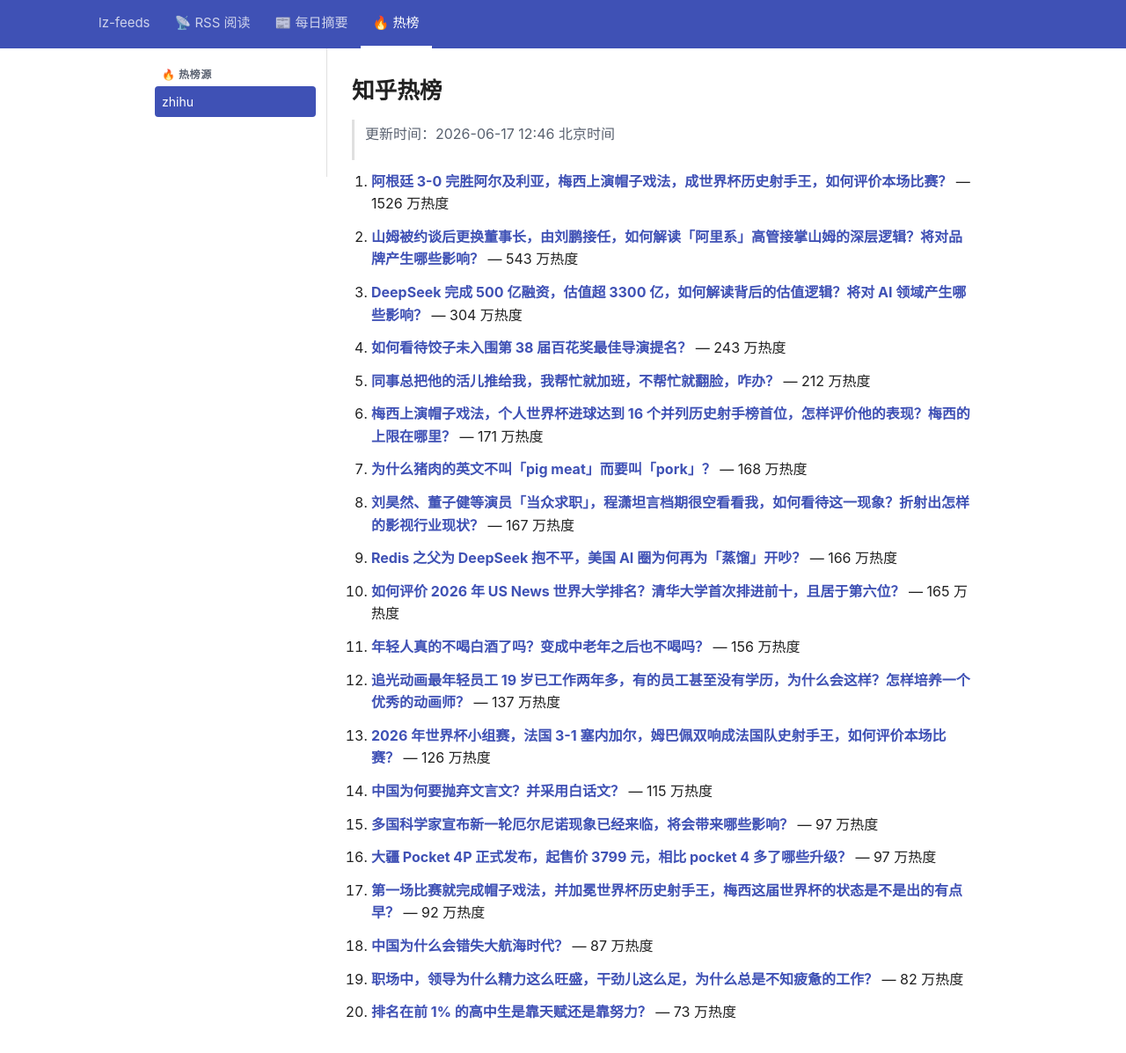
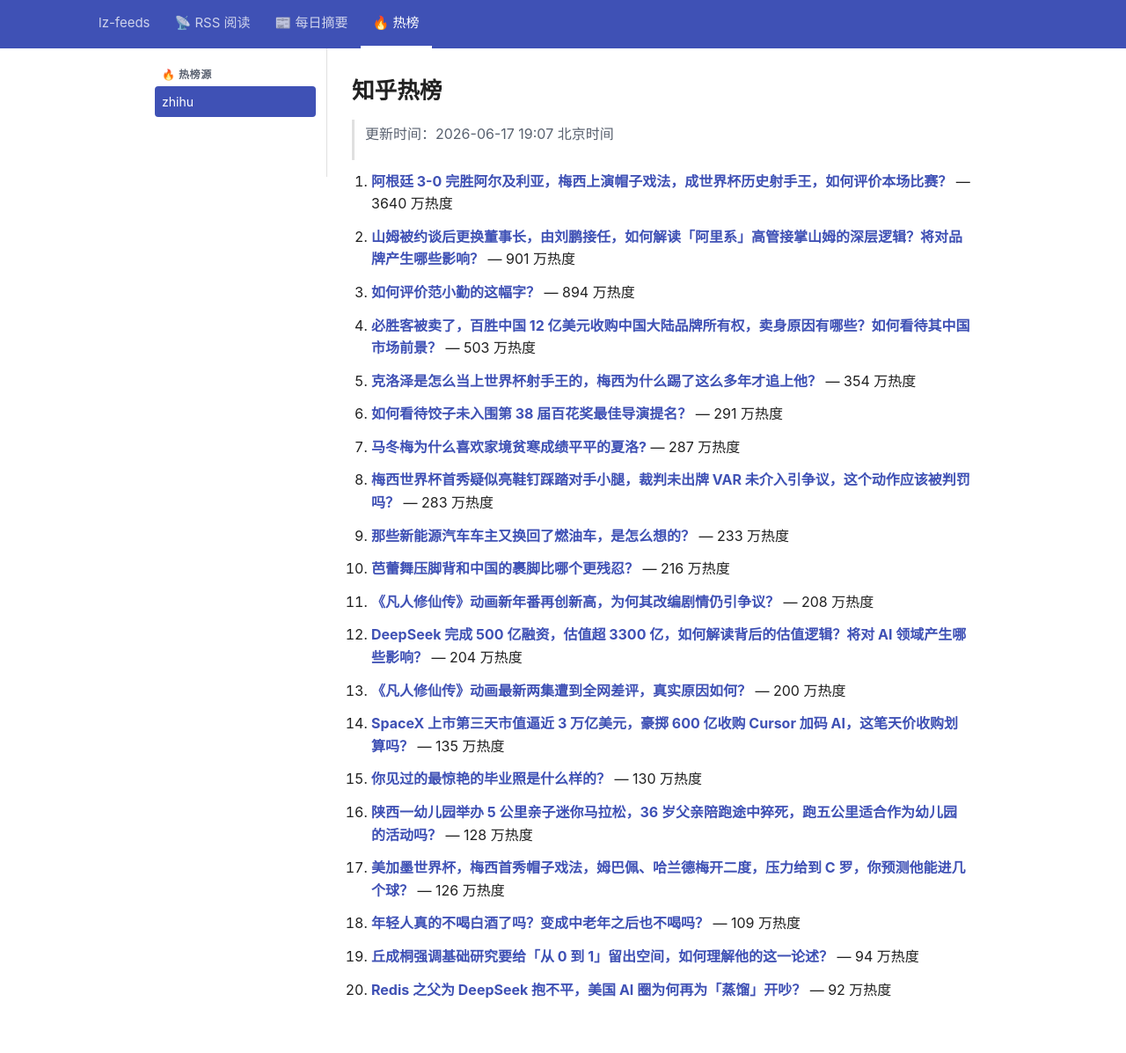
Before and after one commit to lizhang0101/lz-feeds, a Jekyll site: the page built from _hotlist/zhihu.md, in a window 1280 px wide and 1228 px high. Shown: the top 1197 px of the window at 88% size. Built offline with Jekyll 4.4.1, drawn with Linux system fonts in a browser that asks for light colours.

Commit message:
hotlist: 2026-06-17T11:07Z

```diff
--- a/_hotlist/zhihu.md
+++ b/_hotlist/zhihu.md
@@ -1,48 +1,48 @@
 ---
-updated: 2026-06-17 12:46 北京时间
+updated: 2026-06-17 19:07 北京时间
 count: 20
 ---
 
 # 知乎热榜
 
-> 更新时间：2026-06-17 12:46 北京时间
+> 更新时间：2026-06-17 19:07 北京时间
 
-1. **[阿根廷 3-0 完胜阿尔及利亚，梅西上演帽子戏法，成世界杯历史射手王，如何评价本场比赛？](https://www.zhihu.com/question/2050226064647877593)** — 1526 万热度
+1. **[阿根廷 3-0 完胜阿尔及利亚，梅西上演帽子戏法，成世界杯历史射手王，如何评价本场比赛？](https://www.zhihu.com/question/2050226064647877593)** — 3640 万热度
 
-2. **[山姆被约谈后更换董事长，由刘鹏接任，如何解读「阿里系」高管接掌山姆的深层逻辑？将对品牌产生哪些影响？](https://www.zhihu.com/question/2050339845675771147)** — 543 万热度
+2. **[山姆被约谈后更换董事长，由刘鹏接任，如何解读「阿里系」高管接掌山姆的深层逻辑？将对品牌产生哪些影响？](https://www.zhihu.com/question/2050339845675771147)** — 901 万热度
 
-3. **[DeepSeek 完成 500 亿融资，估值超 3300 亿，如何解读背后的估值逻辑？将对 AI 领域产生哪些影响？](https://www.zhihu.com/question/2050261467174101567)** — 304 万热度
+3. **[如何评价范小勤的这幅字？](https://www.zhihu.com/question/2049168559843046808)** — 894 万热度
 
-4. **[如何看待饺子未入围第 38 届百花奖最佳导演提名？](https://www.zhihu.com/question/2050223021688874835)** — 243 万热度
+4. **[必胜客被卖了，百胜中国 12 亿美元收购中国大陆品牌所有权，卖身原因有哪些？如何看待其中国市场前景？](https://www.zhihu.com/question/2050336798279034583)** — 503 万热度
 
-5. **[同事总把他的活儿推给我，我帮忙就加班，不帮忙就翻脸，咋办？](https://www.zhihu.com/question/1888722651511502624)** — 212 万热度
+5. **[克洛泽是怎么当上世界杯射手王的，梅西为什么踢了这么多年才追上他？](https://www.zhihu.com/question/2050539903792804260)** — 354 万热度
 
-6. **[梅西上演帽子戏法，个人世界杯进球达到 16 个并列历史射手榜首位，怎样评价他的表现？梅西的上限在哪里？](https://www.zhihu.com/question/2050535259288986485)** — 171 万热度
+6. **[如何看待饺子未入围第 38 届百花奖最佳导演提名？](https://www.zhihu.com/question/2050223021688874835)** — 291 万热度
 
-7. **[为什么猪肉的英文不叫「pig meat」而要叫「pork」？](https://www.zhihu.com/question/630798091)** — 168 万热度
+7. **[马冬梅为什么喜欢家境贫寒成绩平平的夏洛?](https://www.zhihu.com/question/437423986)** — 287 万热度
 
-8. **[刘昊然、董子健等演员「当众求职」，程潇坦言档期很空看看我，如何看待这一现象？折射出怎样的影视行业现状？](https://www.zhihu.com/question/2049828429411739036)** — 167 万热度
+8. **[梅西世界杯首秀疑似亮鞋钉踩踏对手小腿，裁判未出牌 VAR 未介入引争议，这个动作应该被判罚吗？](https://www.zhihu.com/question/2050540701503283400)** — 283 万热度
 
-9. **[Redis 之父为 DeepSeek 抱不平，美国 AI 圈为何再为「蒸馏」开吵？](https://www.zhihu.com/question/2050271442697188542)** — 166 万热度
+9. **[那些新能源汽车车主又换回了燃油车，是怎么想的？](https://www.zhihu.com/question/1918235574843729760)** — 233 万热度
 
-10. **[如何评价 2026 年 US News 世界大学排名？清华大学首次排进前十，且居于第六位？](https://www.zhihu.com/question/2050341265254961880)** — 165 万热度
+10. **[芭蕾舞压脚背和中国的裹脚比哪个更残忍？](https://www.zhihu.com/question/1996553289312003305)** — 216 万热度
 
-11. **[年轻人真的不喝白酒了吗？变成中老年之后也不喝吗？](https://www.zhihu.com/question/2050156665542894595)** — 156 万热度
+11. **[《凡人修仙传》动画新年番再创新高，为何其改编剧情仍引争议？](https://www.zhihu.com/question/2049854205209338924)** — 208 万热度
 
-12. **[追光动画最年轻员工 19 岁已工作两年多，有的员工甚至没有学历，为什么会这样？怎样培养一个优秀的动画师？](https://www.zhihu.com/question/2049526477582852875)** — 137 万热度
+12. **[DeepSeek 完成 500 亿融资，估值超 3300 亿，如何解读背后的估值逻辑？将对 AI 领域产生哪些影响？](https://www.zhihu.com/question/2050261467174101567)** — 204 万热度
 
-13. **[2026 年世界杯小组赛，法国 3-1 塞内加尔，姆巴佩双响成法国队史射手王，如何评价本场比赛？](https://www.zhihu.com/question/2050225721503475331)** — 126 万热度
+13. **[《凡人修仙传》动画最新两集遭到全网差评，真实原因如何？](https://www.zhihu.com/question/2050542037494240185)** — 200 万热度
 
-14. **[中国为何要抛弃文言文？并采用白话文？](https://www.zhihu.com/question/57199069)** — 115 万热度
+14. **[SpaceX 上市第三天市值逼近 3 万亿美元，豪掷 600 亿收购 Cursor 加码 AI，这笔天价收购划算吗？](https://www.zhihu.com/question/2050515273640423854)** — 135 万热度
 
-15. **[多国科学家宣布新一轮厄尔尼诺现象已经来临，将会带来哪些影响？](https://www.zhihu.com/question/2049916028071535183)** — 97 万热度
+15. **[你见过的最惊艳的毕业照是什么样的？](https://www.zhihu.com/topic/2044816399965450308/hot)** — 130 万热度
 
-16. **[大疆 Pocket 4P 正式发布，起售价 3799 元，相比 pocket 4 多了哪些升级？](https://www.zhihu.com/question/2049562047277265201)** — 97 万热度
+16. **[陕西一幼儿园举办 5 公里亲子迷你马拉松，36 岁父亲陪跑途中猝死，跑五公里适合作为幼儿园的活动吗？](https://www.zhihu.com/question/2050225795503805964)** — 128 万热度
 
-17. **[第一场比赛就完成帽子戏法，并加冕世界杯历史射手王，梅西这届世界杯的状态是不是出的有点早？](https://www.zhihu.com/question/2050529457304069127)** — 92 万热度
+17. **[美加墨世界杯，梅西首秀帽子戏法，姆巴佩、哈兰德梅开二度，压力给到 C 罗，你预测他能进几个球？](https://www.zhihu.com/question/2050562754340022081)** — 126 万热度
 
-18. **[中国为什么会错失大航海时代？](https://www.zhihu.com/question/2039390218827083852)** — 87 万热度
+18. **[年轻人真的不喝白酒了吗？变成中老年之后也不喝吗？](https://www.zhihu.com/question/2050156665542894595)** — 109 万热度
 
-19. **[职场中，领导为什么精力这么旺盛，干劲儿这么足，为什么总是不知疲惫的工作？](https://www.zhihu.com/question/5308703558)** — 82 万热度
+19. **[丘成桐强调基础研究要给「从 0 到 1」留出空间，如何理解他的这一论述？](https://www.zhihu.com/question/2050163440434373644)** — 94 万热度
 
-20. **[排名在前 1% 的高中生是靠天赋还是靠努力？](https://www.zhihu.com/question/22164041)** — 73 万热度
+20. **[Redis 之父为 DeepSeek 抱不平，美国 AI 圈为何再为「蒸馏」开吵？](https://www.zhihu.com/question/2050271442697188542)** — 92 万热度
```
